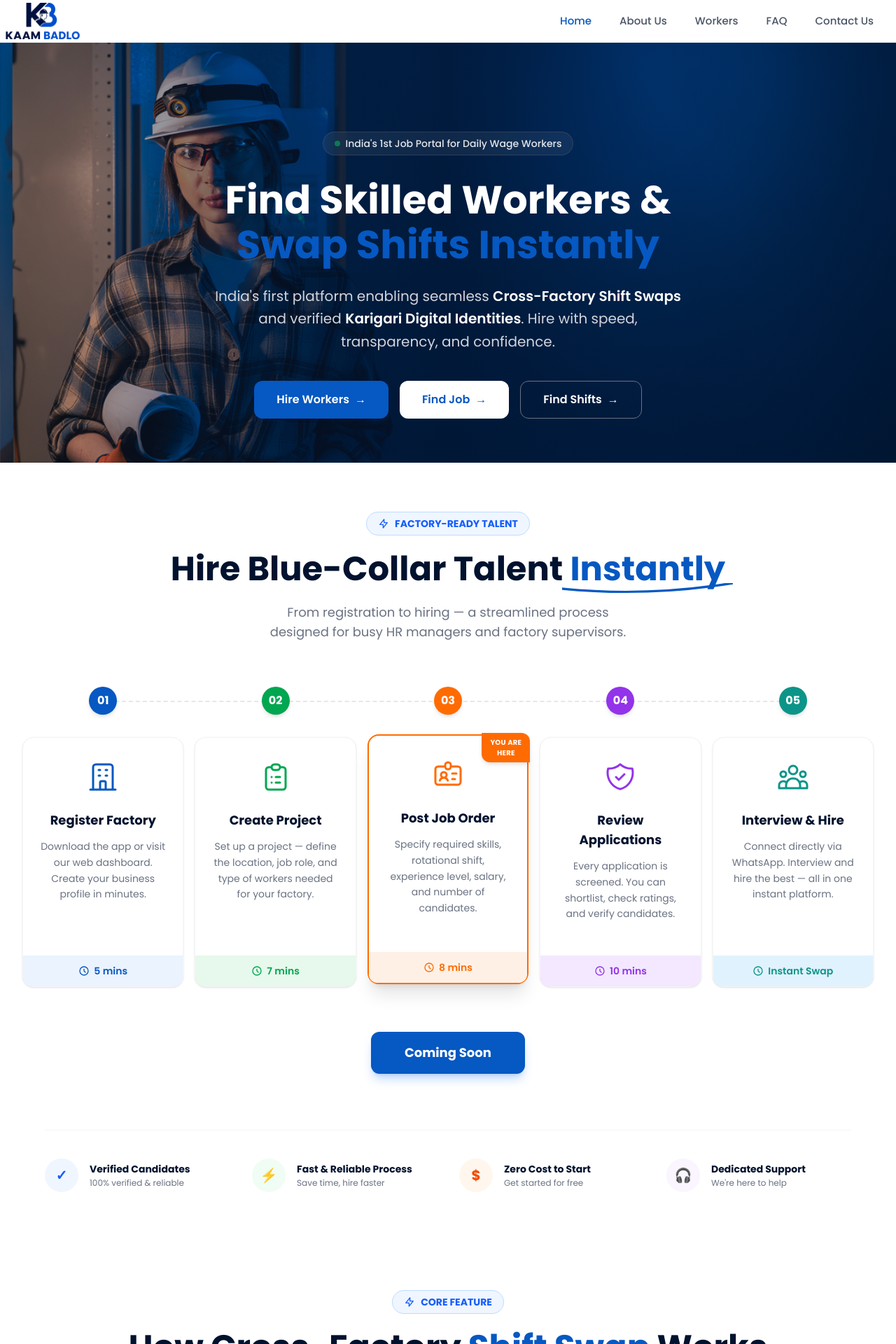
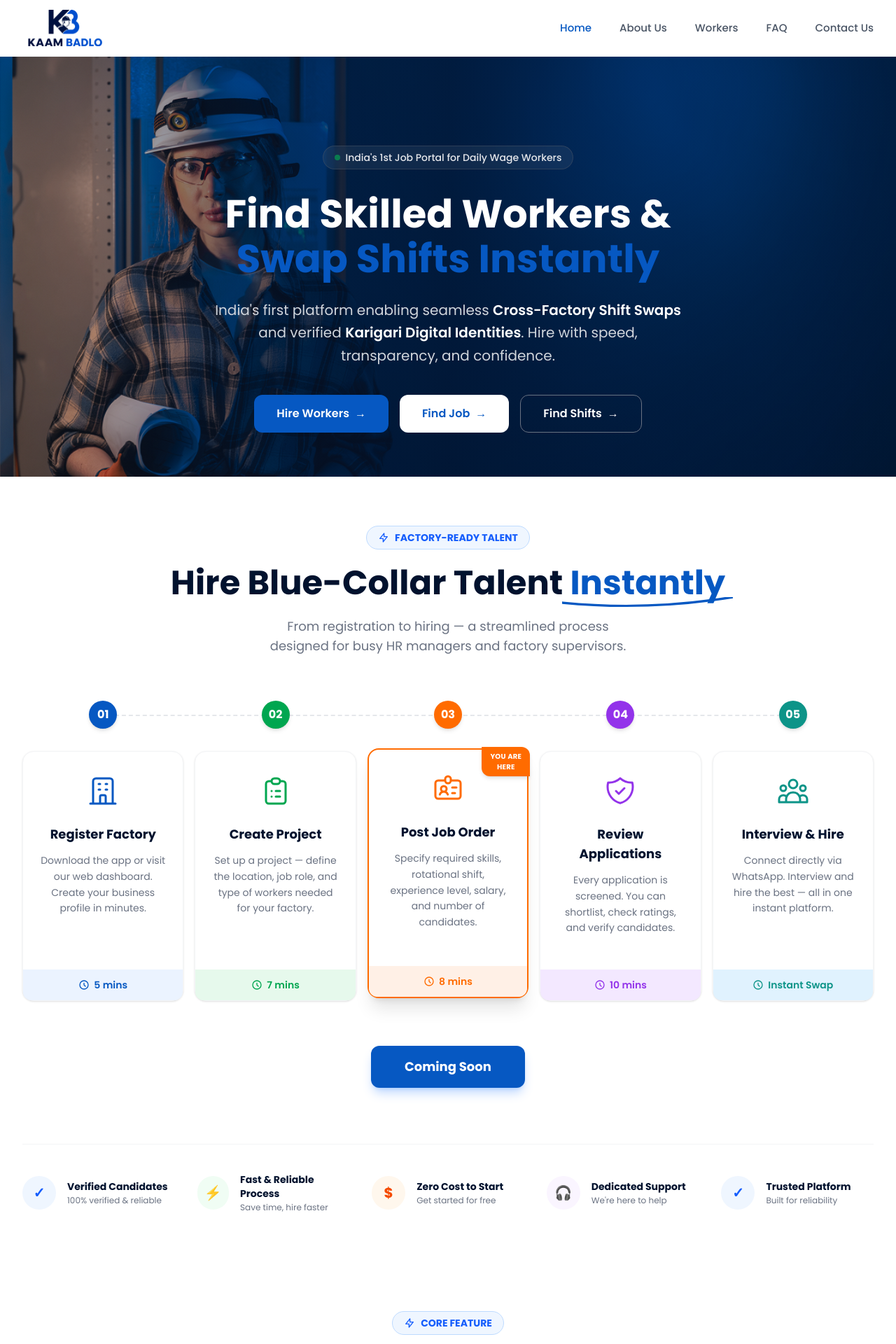
Before and after one commit to 923aryan/kbdl, a Next.js app in the folder kbdl-turborepo/apps/kbdl-landing/: page / in a window 1280 px wide. Shown: the top 1920 px of the page at 70% size. Built offline with nearby package versions, Linux system fonts and the light colour scheme.

Commit message:
ui bug fixes

```diff
--- a/kbdl-turborepo/apps/kbdl-landing/components/ui/footer.tsx
+++ b/kbdl-turborepo/apps/kbdl-landing/components/ui/footer.tsx
@@ -1,7 +1,7 @@
 import Image from "next/image";
 import Link from "next/link";
 import { siteConfig } from "../../lib/seo-constants";
-import logo from "../../public/logo.png";
+import logo from "../../public/logo-dark-bg.png";
 
 export default function Footer() {
   const currentYear = new Date().getFullYear();
@@ -17,9 +17,7 @@ export default function Footer() {
               <Image
                 src={logo}
                 alt="Kaam Badlo Logo"
-                width={120}
-                height={45}
-                className="object-contain"
+                className="object-contain  w-full h-15"
               />
             </Link>
 
@@ -185,6 +183,34 @@ export default function Footer() {
                   connect@kaambadlo.com
                 </a>
               </div>
+               <div className="flex items-center gap-3 mb-2">
+                <svg
+                  className="w-4 h-4 text-[#0D6EFD]"
+                  fill="none"
+                  stroke="currentColor"
+                  viewBox="0 0 24 24"
+                >
+                  <path
+                    strokeLinecap="round"
+                    strokeLinejoin="round"
+                    strokeWidth={2}
+                    d="M3 8l7.89 4.26a2 2 0 002.22 0L21 8"
+                  />
+                  <path
+                    strokeLinecap="round"
+                    strokeLinejoin="round"
+                    strokeWidth={2}
+                    d="M5 19h14a2 2 0 002-2V7a2 2 0 00-2-2H5a2 2 0 00-2 2v10a2 2 0 002 2z"
+                  />
+                </svg>
+
+                <a
+                  href="mailto:business@kaambadlo.com"
+                  className="text-white text-sm"
+                >
+                  business@kaambadlo.com
+                </a>
+              </div>
 
               <p className="text-[#7F8DA3] text-xs">
                 24/7 support & partnership inquiries
--- a/kbdl-turborepo/apps/kbdl-landing/components/ui/navbar.tsx
+++ b/kbdl-turborepo/apps/kbdl-landing/components/ui/navbar.tsx
@@ -20,8 +20,8 @@ export default function Navbar() {
   const pathname = usePathname(); // Optional: used to highlight the active link
 
   return (
-    <header className="w-full bg-white border-b border-gray-100 sticky top-0 z-50">
-      <div className="md:w-full md:pr-8">
+    <header className="w-full bg-white border-b border-gray-100 sticky top-0 z-50 py-[10px] py-md-[14px]">
+      <div className="md:w-full px-4 md:px-8">
         <div className="flex items-center justify-between h-15">
           {/* Logo */}
           <Link href="/" className="flex items-start justify-start p-1">
--- a/kbdl-turborepo/apps/kbdl-landing/components/ui/timeline.tsx
+++ b/kbdl-turborepo/apps/kbdl-landing/components/ui/timeline.tsx
@@ -186,8 +186,8 @@ export default function TimelineSection(): JSX.Element {
         </button>
 
         {/* Bottom Trust/Features Footer */}
-        <div className="w-full max-w-6xl border-t border-gray-100 pt-[25px] md:pt-10">
-          <div className="grid grid-cols-1 sm:grid-cols-2 lg:grid-cols-4 gap-8">
+        <div className="w-full border-t border-gray-100 pt-[25px] md:pt-10">
+          <div className="grid grid-cols-1 sm:grid-cols-2 lg:grid-cols-5 gap-8 justify-between">
 
             <TrustBadge
               icon="✓"
@@ -212,6 +212,12 @@ export default function TimelineSection(): JSX.Element {
               title="Dedicated Support"
               desc="We're here to help"
               colorClass="text-purple-600 bg-purple-50"
+            />
+             <TrustBadge
+              icon="✓"
+              title="Trusted Platform"
+              desc="Built for reliability"
+              colorClass="text-blue-600 bg-blue-50"
             />
 
           </div>
```
Also changed, not shown: kbdl-turborepo/apps/kbdl-landing/public/logo-dark-bg.png (added).
